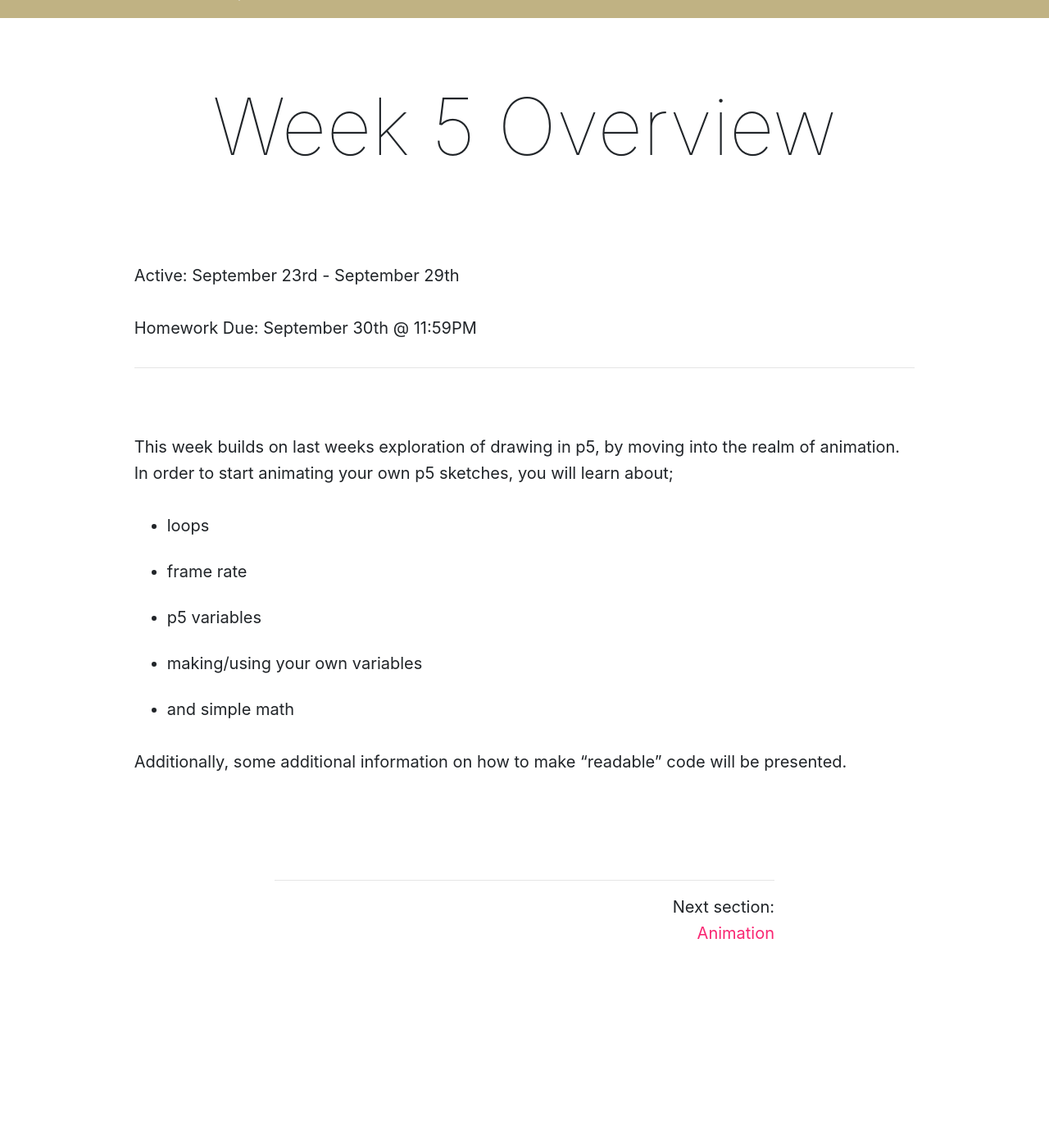
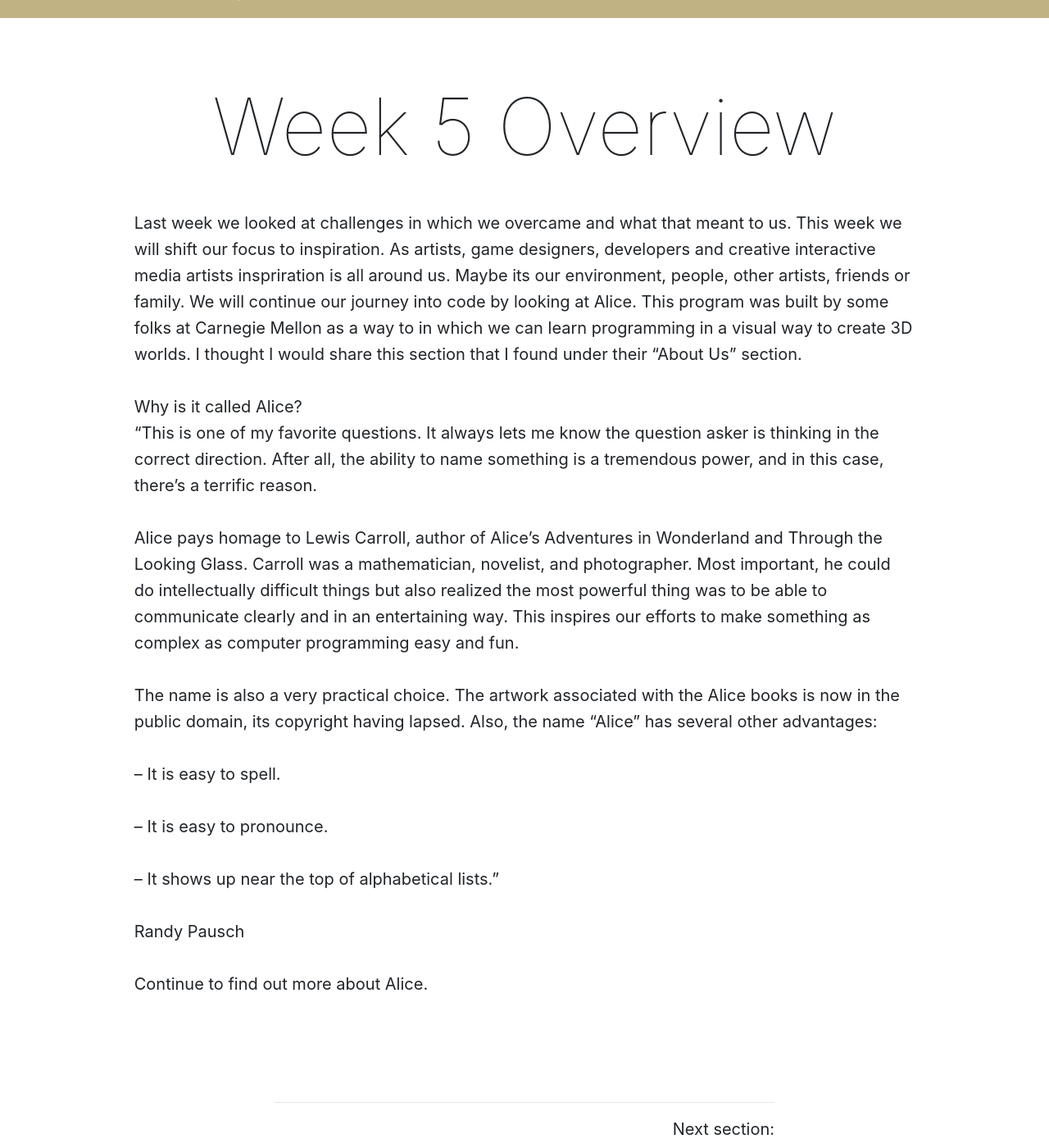
Before and after one commit to Montana-Media-Arts/creative-coding-1-Fall2019, a Jekyll site: the page built from modules/week-5/_posts/2017-01-01-overview.md, in a window 1280 px wide and 1400 px high, scrolled down 325 px. Shown: the whole window at 82% size. Built offline with Jekyll 4.4.1, drawn with Linux system fonts in a browser that asks for light colours; nearby versions of some CDN libraries; before the commit the page ends 1495 px from its top, so only the background shows below that.

Commit message:
Update 2017-01-01-overview.md

```diff
--- a/modules/week-5/_posts/2017-01-01-overview.md
+++ b/modules/week-5/_posts/2017-01-01-overview.md
@@ -6,26 +6,24 @@ module: 5
 # Week 5 Overview <br />
 
 
-<br />
+Last week we looked at challenges in which we overcame and what that meant to us. This week we will shift our focus to inspiration. As artists, game designers, developers and creative interactive media artists inspriration is all around us. Maybe its our environment, people, other artists, friends or family.  We will continue our journey into code by looking at Alice. This program was built by some folks at Carnegie Mellon as a way to in which we can learn programming in a visual way to create 3D worlds.  I thought I would share this section that I found under their "About Us" section.
+<p>
 
+Why is it called Alice?
+<br>
+“This is one of my favorite questions. It always lets me know the question asker is thinking in the correct direction. After all, the ability to name something is a tremendous power, and in this case, there’s a terrific reason.
+<p>
+Alice pays homage to Lewis Carroll, author of Alice’s Adventures in Wonderland and Through the Looking Glass. Carroll was a mathematician, novelist, and photographer. Most important, he could do intellectually difficult things but also realized the most powerful thing was to be able to communicate clearly and in an entertaining way. This inspires our efforts to make something as complex as computer programming easy and fun.
+<p>
+The name is also a very practical choice. The artwork associated with the Alice books is now in the public domain, its copyright having lapsed. Also, the name “Alice” has several other advantages:
+<p>
+– It is easy to spell.
+<p>
+– It is easy to pronounce.
+<p>
+– It shows up near the top of alphabetical lists.”
+<p>
+Randy Pausch
 
-Active: {{ site.data.dates[page.module][0] }}
-
-Homework Due: {{ site.data.dates[page.module][1] }}
-
-
----
-
-<br />
-
-
-
-This week builds on last weeks exploration of drawing in p5, by moving into the realm of animation. In order to start animating your own p5 sketches, you will learn about;
-
-- loops
-- frame rate
-- p5 variables
-- making/using your own variables
-- and simple math
-
-Additionally, some additional information on how to make "readable" code will be presented.
+<p>
+Continue to find out more about Alice.
```
